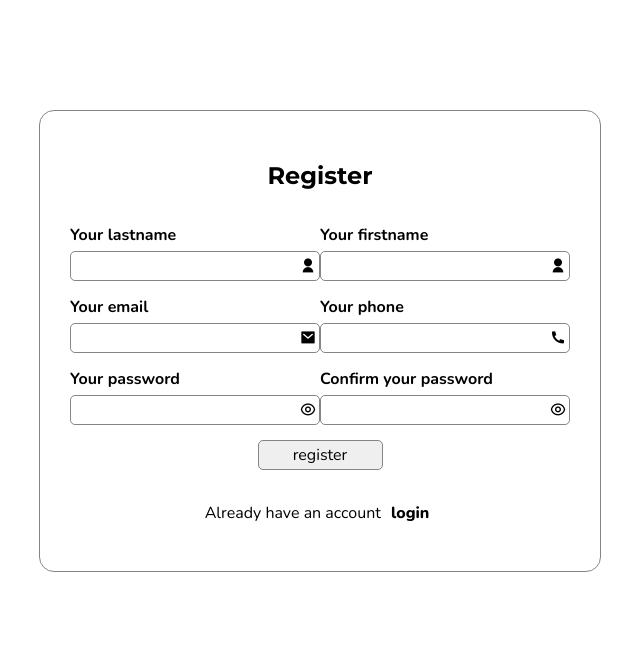
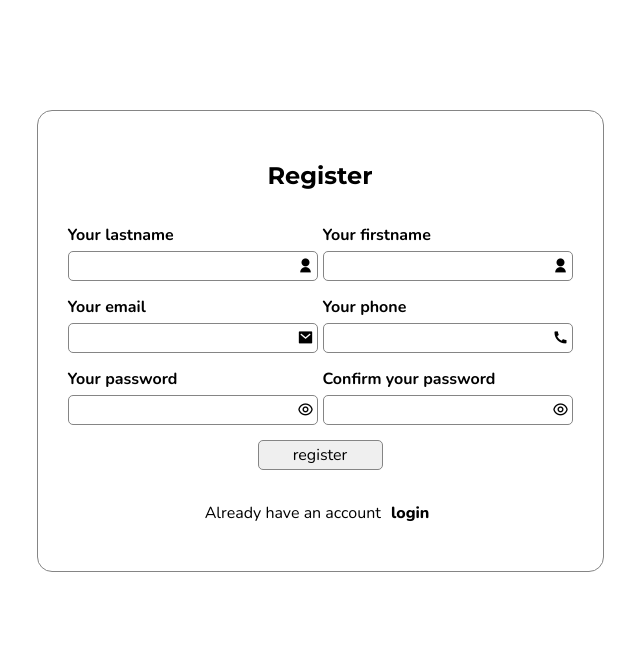
Before and after one commit to Thi2erry8/E-commerce-PHP-, a PHP site: page /login.php in a window 1280 px wide. Shown: the part 180-841 px from the top of the page, without its empty margins (320-960 px from the left). Run offline with PHP 8.4, Linux system fonts and the light colour scheme; data comes from the database, SQL or seed files in the repository; some libraries are stand-ins or nearby versions.

Commit message:
styling_start

```diff
--- a/asset/style/style.css
+++ b/asset/style/style.css
@@ -355,8 +355,6 @@ display: none;
     overflow-x: scroll;
 }
 .Category{
-    position: absolute;
-    top:-20%;
     font-size: 2em;
 }
 .section_product{
--- a/login.php
+++ b/login.php
@@ -95,7 +95,7 @@
                                     <i class="ri-user-fill icon_input"></i>
                               </div>
 
-                              <div class="Add-product-div">
+                              <div style="margin-left: 5px;" class="Add-product-div">
                                     <label for="firstname">Your firstname</label>
                                     <input type="text" id="firstname" name="firstname" required>
                                     <i class="ri-user-fill icon_input"></i>
@@ -108,7 +108,7 @@
                                       <input autocomplete="email" type="email" id="email" name="email" required>
                                       <i class="ri-mail-fill icon_input"></i>
                               </div>
-                              <div class="Add-product-div">
+                              <div style="margin-left: 5px;" class="Add-product-div">
                                      <label for="phone">Your phone</label>
                                      <input autocomplete="email" type="phone" id="phone" name="phone" required>
                                      <i class="ri-phone-fill icon_input"></i>
@@ -122,7 +122,7 @@
                                   <i class="ri-eye-line icon_input" id="reveal_btn"></i>
                             </div>
 
-                            <div class="Add-product-div">
+                            <div style="margin-left: 5px;" class="Add-product-div">
                                  <label for="password2">Confirm your password</label>
                                  <input class="password" id="password2" type="password" name="password2" required>
                                  <i class="ri-eye-line icon_input" id="reveal_btn"></i>
```
Also changed, not shown: index.php (+11 -14 lines).
